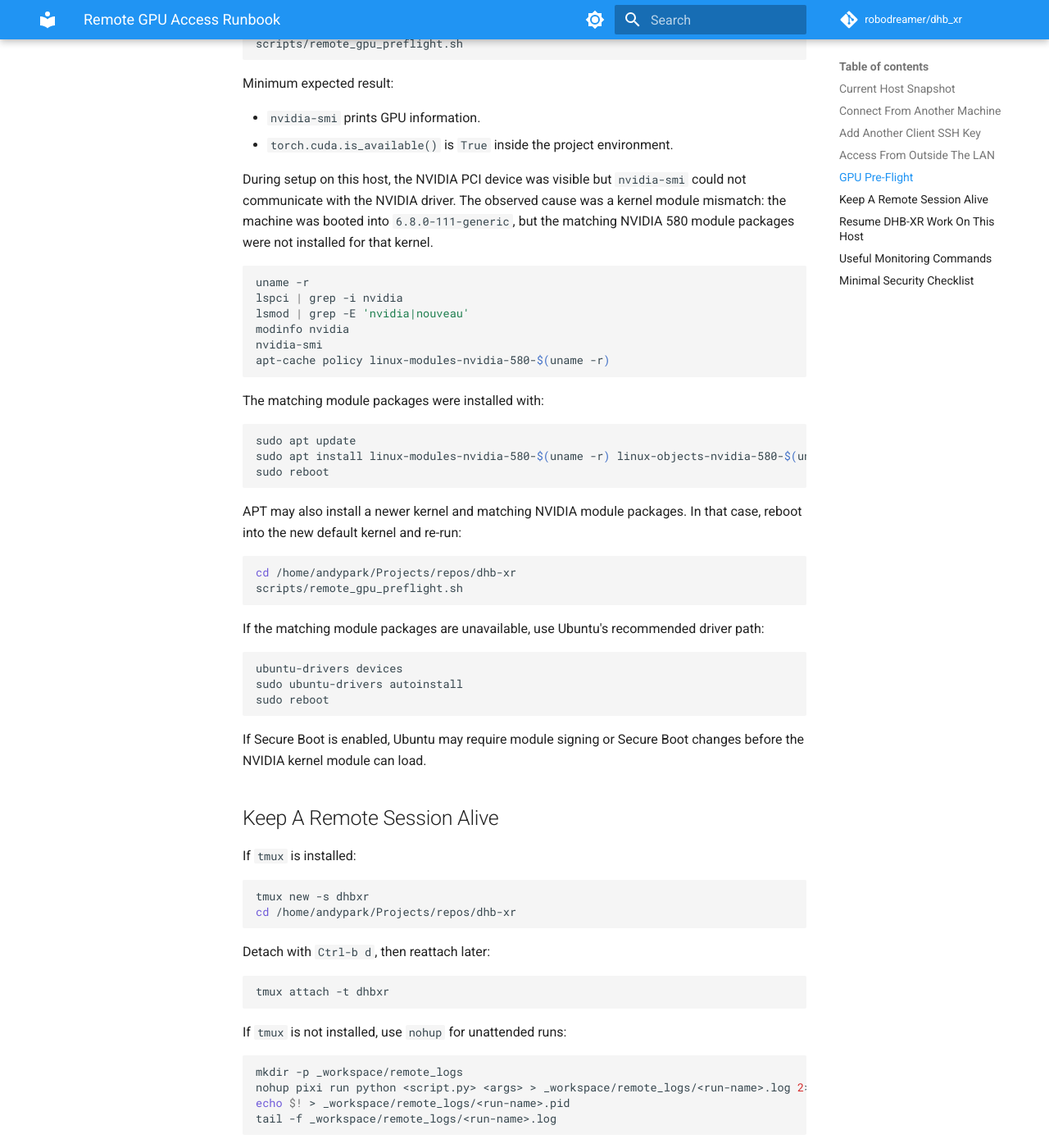
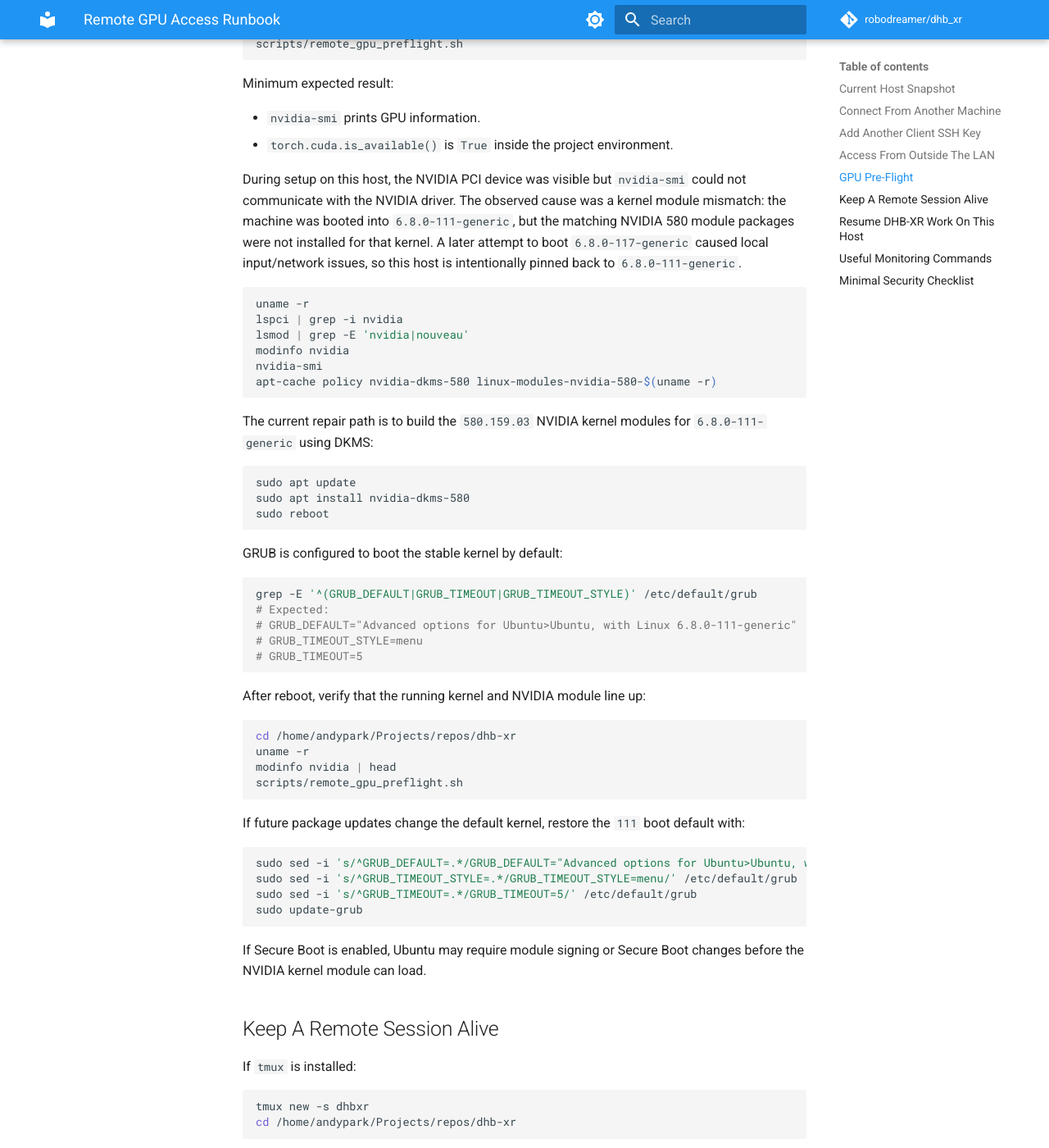
Before and after one commit to robodreamer/dhb-xr, an MkDocs documentation site: the page built from docs/remote_gpu_access.md, in a window 1280 px wide and 1400 px high, scrolled down 2072 px. Shown: the whole window at 82% size. Built offline with MkDocs 1.6.1 and Material for MkDocs 9.7.7, drawn with Linux system fonts in a browser that asks for light colours; comment, search, counter and statistics services are not loaded.

Commit message:
Document stable 111 GPU driver setup

````diff
--- a/docs/remote_gpu_access.md
+++ b/docs/remote_gpu_access.md
@@ -105,7 +105,9 @@ Minimum expected result:
 During setup on this host, the NVIDIA PCI device was visible but `nvidia-smi`
 could not communicate with the NVIDIA driver. The observed cause was a kernel
 module mismatch: the machine was booted into `6.8.0-111-generic`, but the
-matching NVIDIA 580 module packages were not installed for that kernel.
+matching NVIDIA 580 module packages were not installed for that kernel. A later
+attempt to boot `6.8.0-117-generic` caused local input/network issues, so this
+host is intentionally pinned back to `6.8.0-111-generic`.
 
 ```bash
 uname -r
@@ -113,32 +115,45 @@ lspci | grep -i nvidia
 lsmod | grep -E 'nvidia|nouveau'
 modinfo nvidia
 nvidia-smi
-apt-cache policy linux-modules-nvidia-580-$(uname -r)
+apt-cache policy nvidia-dkms-580 linux-modules-nvidia-580-$(uname -r)
 ```
 
-The matching module packages were installed with:
+The current repair path is to build the `580.159.03` NVIDIA kernel modules for
+`6.8.0-111-generic` using DKMS:
 
 ```bash
 sudo apt update
-sudo apt install linux-modules-nvidia-580-$(uname -r) linux-objects-nvidia-580-$(uname -r) linux-signatures-nvidia-$(uname -r)
+sudo apt install nvidia-dkms-580
 sudo reboot
 ```
 
-APT may also install a newer kernel and matching NVIDIA module packages. In that
-case, reboot into the new default kernel and re-run:
+GRUB is configured to boot the stable kernel by default:
+
+```bash
+grep -E '^(GRUB_DEFAULT|GRUB_TIMEOUT|GRUB_TIMEOUT_STYLE)' /etc/default/grub
+# Expected:
+# GRUB_DEFAULT="Advanced options for Ubuntu>Ubuntu, with Linux 6.8.0-111-generic"
+# GRUB_TIMEOUT_STYLE=menu
+# GRUB_TIMEOUT=5
+```
+
+After reboot, verify that the running kernel and NVIDIA module line up:
 
 ```bash
 cd /home/andypark/Projects/repos/dhb-xr
+uname -r
+modinfo nvidia | head
 scripts/remote_gpu_preflight.sh
 ```
 
-If the matching module packages are unavailable, use Ubuntu's recommended driver
-path:
+If future package updates change the default kernel, restore the `111` boot
+default with:
 
 ```bash
-ubuntu-drivers devices
-sudo ubuntu-drivers autoinstall
-sudo reboot
+sudo sed -i 's/^GRUB_DEFAULT=.*/GRUB_DEFAULT="Advanced options for Ubuntu>Ubuntu, with Linux 6.8.0-111-generic"/' /etc/default/grub
+sudo sed -i 's/^GRUB_TIMEOUT_STYLE=.*/GRUB_TIMEOUT_STYLE=menu/' /etc/default/grub
+sudo sed -i 's/^GRUB_TIMEOUT=.*/GRUB_TIMEOUT=5/' /etc/default/grub
+sudo update-grub
 ```
 
 If Secure Boot is enabled, Ubuntu may require module signing or Secure Boot
````
